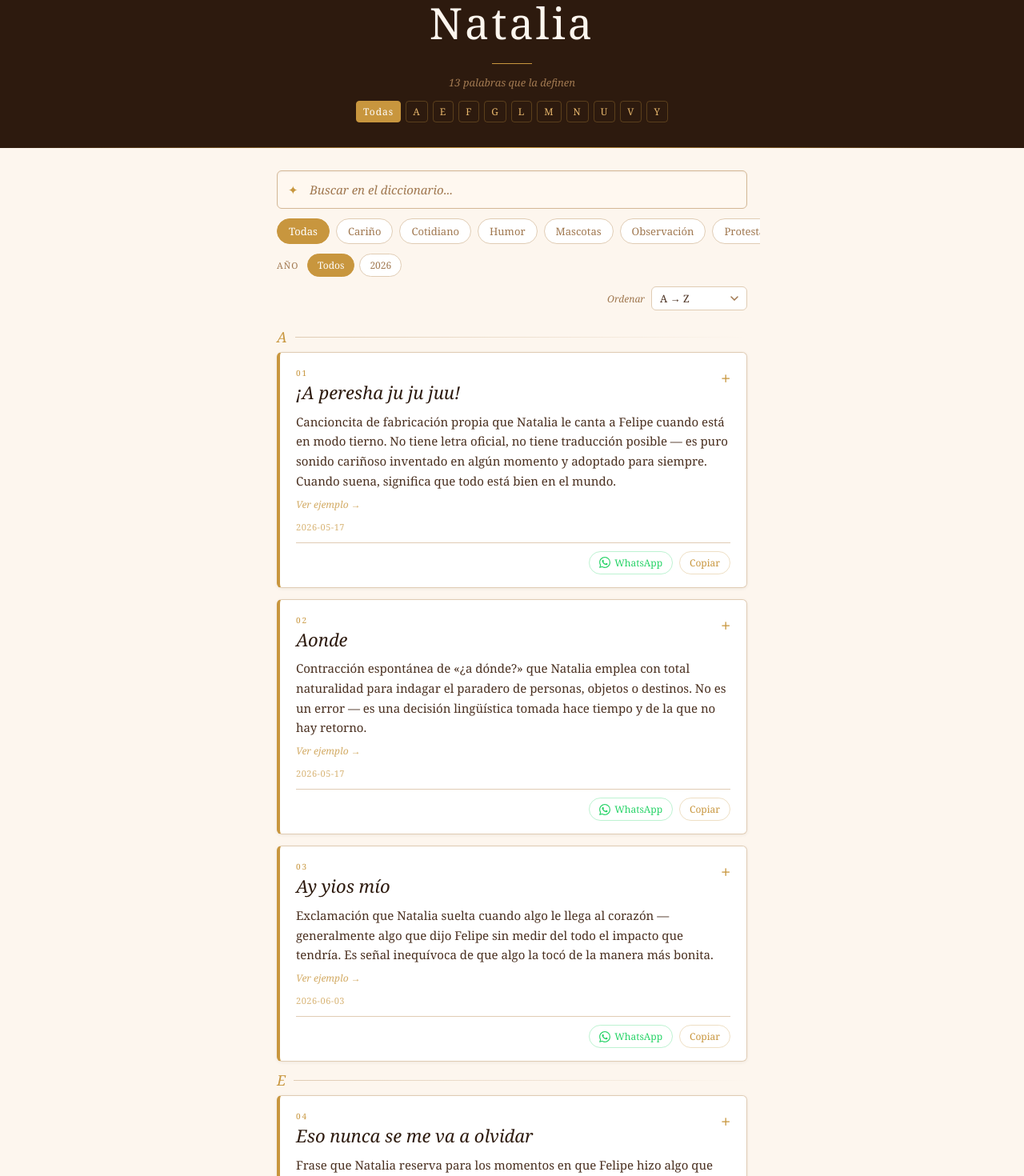
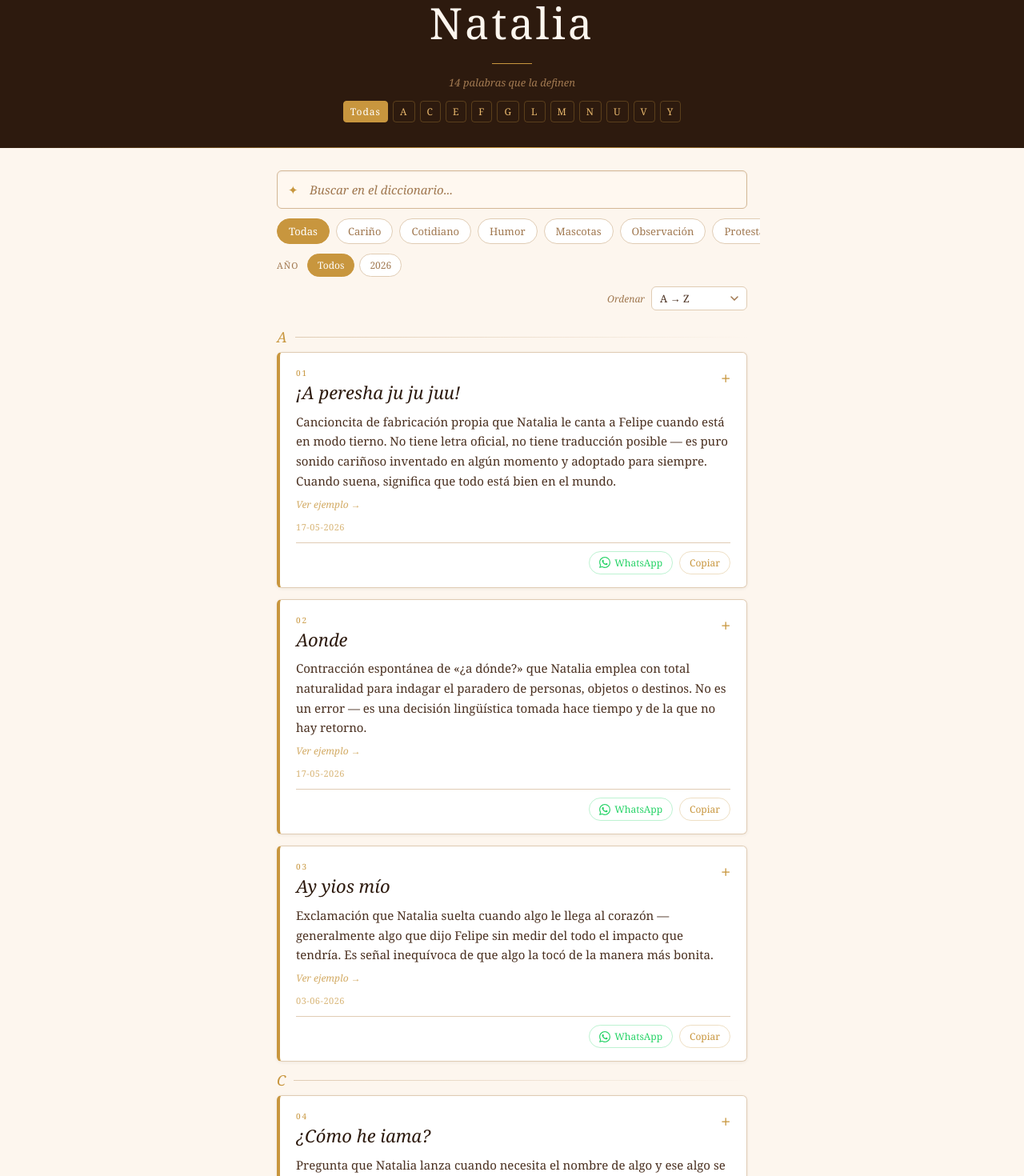
Before and after one commit to Dresk76/diccionario-natalia, a React (Vite) app: page / in a window 1280 px wide. Shown: the part 180-1650 px from the top of the page at 80% size. Built offline with nearby package versions, Linux system fonts and the light colour scheme.

Commit message:
1. Agregar animación escalonada a los separadores de letra 2. Corregir orden alfabético con signos y mostrar fecha en formato DD-MM-YYYY 3. Resaltar coincidencias de búsqueda en palabra y definición

```diff
--- a/src/App.jsx
+++ b/src/App.jsx
@@ -8,6 +8,19 @@ const ENTRIES_PER_PAGE = 7;
 // Ej: "¡A peresha..." → "A", "Aonde" → "A"
 const getInitialLetter = (word) => {
   return word.replace(/^[^a-záéíóúüñA-ZÁÉÍÓÚÜÑ]+/, "")[0]?.toUpperCase() ?? "?";
+};
+
+// Resalta las coincidencias del buscador dentro de un texto  ← acá
+// Divide el texto en partes y envuelve las coincidencias en un <mark>
+const highlightText = (text, query) => {
+  if (!query.trim()) return text; // Sin búsqueda — devuelve el texto normal
+  const regex = new RegExp(`(${query.replace(/[.*+?^${}()|[\]\\]/g, "\\$&")})`, "gi");
+  const parts = text.split(regex);
+  return parts.map((part, i) =>
+    regex.test(part)
+      ? <mark key={i} className="highlight">{part}</mark>
+      : part
+  );
 };
 
 export default function App() {
@@ -47,9 +60,19 @@ export default function App() {
     return () => window.removeEventListener("scroll", handleScroll);
   }, []);
 
+  // Limpia signos de puntuación al inicio para comparar correctamente
+  // Ej: "¡A peresha..." se compara como "A peresha..."
+  const cleanForSort = (word) => word.replace(/^[^a-záéíóúüñA-ZÁÉÍÓÚÜÑ]+/, "");
+
+  // Convierte fecha de YYYY-MM-DD a DD-MM-YYYY para mostrar en pantalla
+  const formatDate = (dateStr) => {
+    const [year, month, day] = dateStr.split("-");
+    return `${day}-${month}-${year}`;
+  };
+
   // Entradas ordenadas según el criterio seleccionado
   const entries = [...ENTRIES].sort((a, b) => {
-    if (sortOrder === "az") return a.word.localeCompare(b.word, "es");
+    if (sortOrder === "az") return cleanForSort(a.word).localeCompare(cleanForSort(b.word), "es");
     if (sortOrder === "recent") return new Date(b.date) - new Date(a.date);
     if (sortOrder === "oldest") return new Date(a.date) - new Date(b.date);
     return 0;
@@ -423,8 +446,12 @@ export default function App() {
               <div key={entry.id}>
 
                 {/* Separador de letra — aparece cuando cambia la inicial */}
+                {/* Usa el mismo delay que su card para sincronizarse */}
                 {showSeparator && (
-                  <div className="letter-separator">
+                  <div
+                    className="letter-separator"
+                    style={{ animationDelay: `${index * 180}ms` }}
+                  >
                     <span className="letter-separator__letter">{currentLetter}</span>
                     <div className="letter-separator__line" />
                   </div>
@@ -453,7 +480,7 @@ export default function App() {
                       <span className="card__number">
                         {String(realIndex + 1).padStart(2, "0")}
                       </span>
-                      <h2 className="card__word">{entry.word}</h2>
+                      <h2 className="card__word">{highlightText(entry.word, search)}</h2>
                     </div>
                     {/* Botón + con pulso suave — pulsa solo si la card nunca fue abierta */}
                     <span className={`card__toggle ${isOpen ? "card__toggle--open" : ""} ${!isOpen && !seenCards.has(entry.id) ? "card__toggle--pulse" : ""}`}>
@@ -461,8 +488,8 @@ export default function App() {
                     </span>
                   </div>
 
-                  {/* Definición — siempre visible */}
-                  <p className="card__definition">{entry.definition}</p>
+                  {/* Definición — siempre visible, con resaltado de búsqueda */}
+                  <p className="card__definition">{highlightText(entry.definition, search)}</p>
 
                   {/* Hint "Ver ejemplo" — visible solo cuando la card está cerrada */}
                   {!isOpen && entry.example && (
@@ -477,8 +504,8 @@ export default function App() {
                     </div>
                   )}
 
-                  {/* Fecha de registro */}
-                  <p className="card__date">{entry.date}</p>
+                  {/* Fecha de registro — mostrada en formato DD-MM-YYYY */}
+                  <p className="card__date">{formatDate(entry.date)}</p>
 
                   {/* Botones de compartir — visibles siempre */}
                   <div className="card__share">
--- a/src/entries.js
+++ b/src/entries.js
@@ -115,4 +115,12 @@ export const ENTRIES = [
     example: "Felipe siempre le daba un beso de buenos días. Un día no lo hizo. Natalia lo miró y dijo, con calma y precisión: «usted cómo ha cambiao».",
     date: "2026-06-03",
   },
+  {
+    id: "como-he-iama",
+    word: "¿Cómo he iama?",
+    category: "Cotidiano",
+    definition: "Pregunta que Natalia lanza cuando necesita el nombre de algo y ese algo se niega a aparecer en su memoria justo en ese momento. No importa si es una película, un objeto o una persona — la urgencia es la misma, y la respuesta se espera de inmediato.",
+    example: "Estaban viendo algo en la tele y Natalia, sin poder recordar el título, preguntó: «¿cómo he iama esa película?»",
+    date: "2026-06-10",
+  },
 ];
--- a/src/styles.css
+++ b/src/styles.css
@@ -485,6 +485,7 @@ body {
   align-items: center;
   gap: 10px;
   margin: 20px 0 10px;
+  animation: fadeIn 0.5s ease both;
 }
 
 /* Primera aparición — sin margen superior extra */
@@ -588,6 +589,21 @@ body {
   font-size: 15px;
   line-height: 1.65;
   margin-top: 10px;
+}
+
+/* =============================================
+   RESALTADO DE BÚSQUEDA — marca las coincidencias
+   dentro de la palabra y la definición
+   ============================================= */
+
+/* Texto resaltado — fondo dorado suave sobre el texto */
+.highlight {
+  background: rgba(200, 150, 62, 0.45);
+  color: var(--color-text-primary);
+  border-radius: 2px;
+  padding: 0 2px;
+  font-style: inherit;
+  font-weight: 600;
 }
 
 /* =============================================
```
